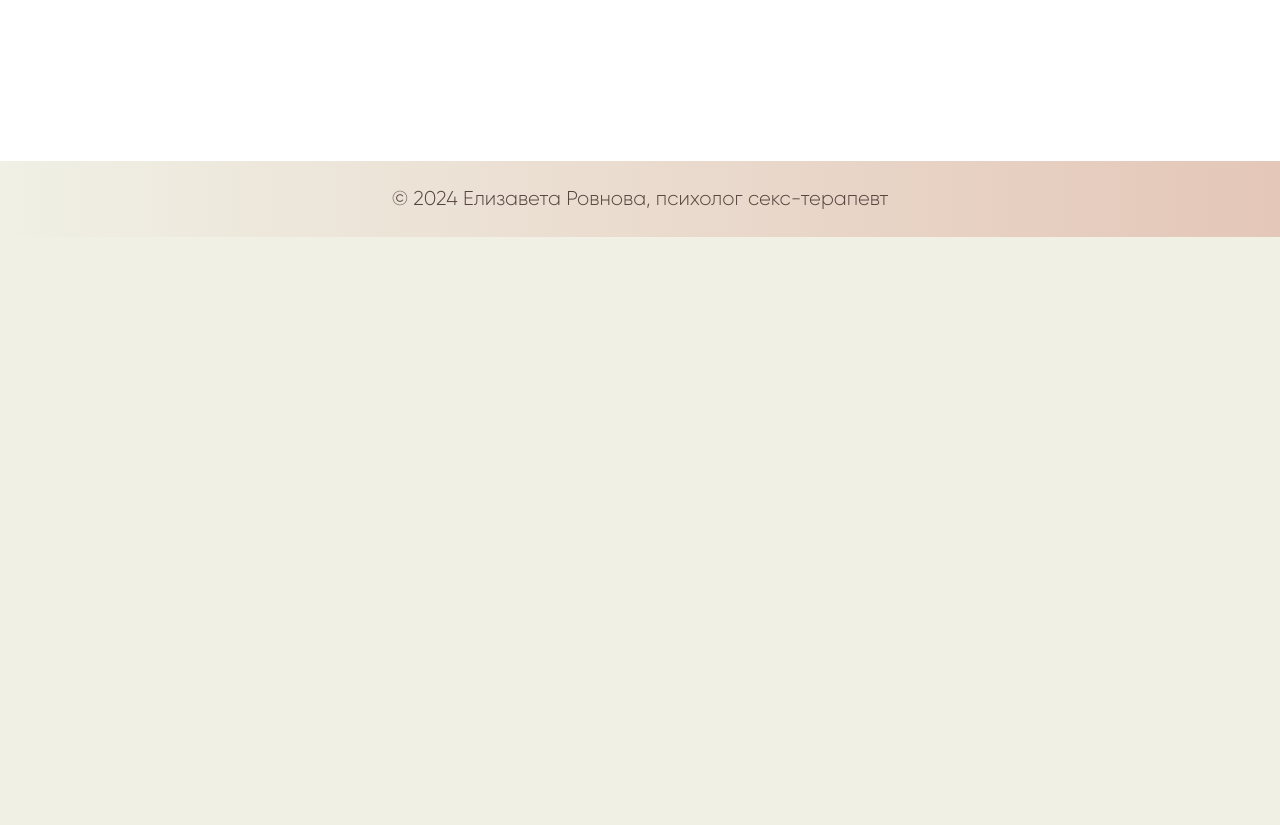
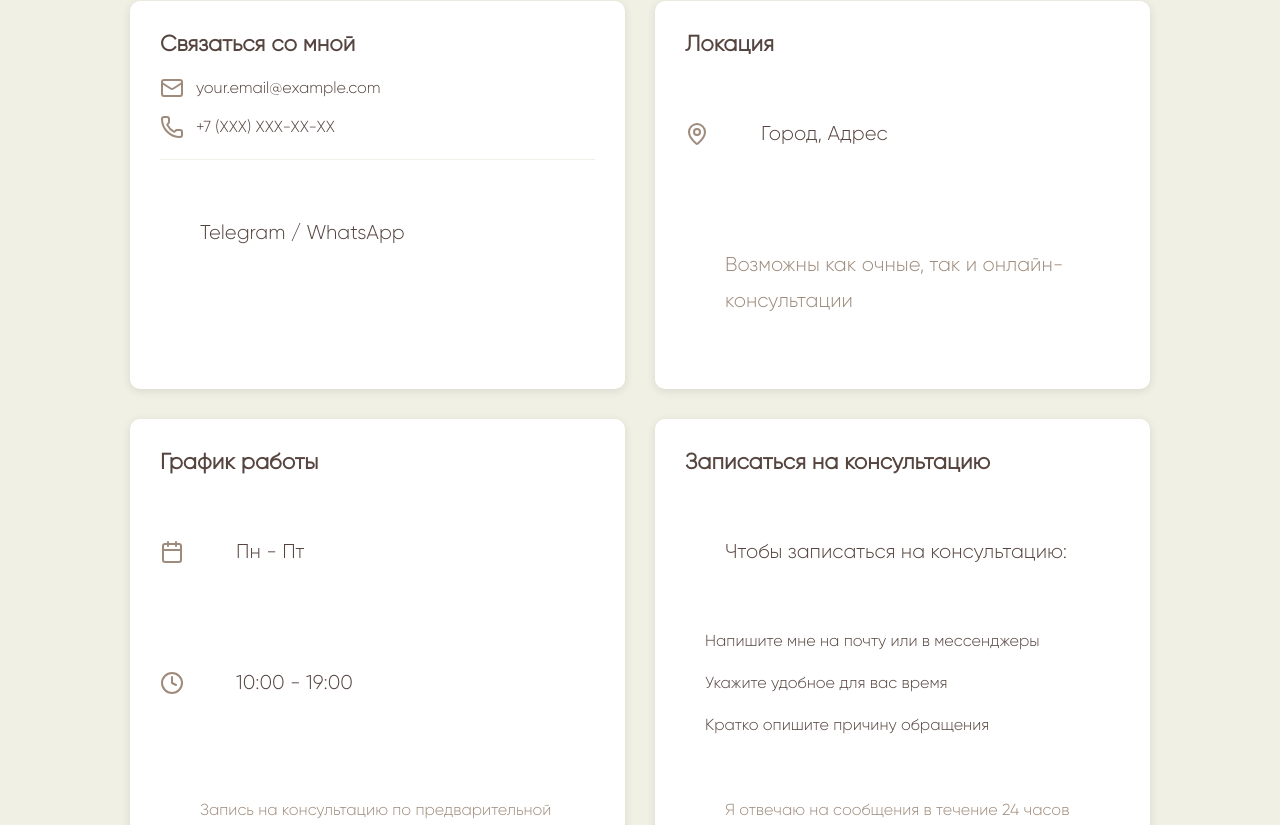
Before and after one commit to fireframes/erovnova-portfolio, a React (Vite) app: page / in a window 1280 px wide. Shown: the part 5255-6080 px from the top of the page. Before the commit the page ends 5492 px from the top, so only its background shows below. Built offline with nearby package versions, Linux system fonts and the light colour scheme.

Commit message:
additional adaptiveness added

```diff
--- a/src/components/Contacts.tsx
+++ b/src/components/Contacts.tsx
@@ -1,11 +1,71 @@
 import React from "react";
+import { Mail, Phone, MapPin, Calendar, Clock } from "lucide-react";
 
 const Contacts = () => {
   return (
     <section id="contacts">
       <div className="container">
         <h2>Контакты</h2>
-        <div className="card"></div>
+        <div className="contacts-grid">
+          {/* Contact Information */}
+          <div className="contact-card">
+            <h3>Связаться со мной</h3>
+            <div className="contact-item">
+              <Mail className="icon" />
+              <a href="mailto:your.email@example.com">your.email@example.com</a>
+            </div>
+            <div className="contact-item">
+              <Phone className="icon" />
+              <a href="tel:+1234567890">+7 (XXX) XXX-XX-XX</a>
+            </div>
+            <div className="social-links">
+              {/* Add your social media links */}
+              <p>Telegram / WhatsApp</p>
+            </div>
+          </div>
+
+          {/* Location Information */}
+          <div className="contact-card">
+            <h3>Локация</h3>
+            <div className="contact-item">
+              <MapPin className="icon" />
+              <p>Город, Адрес</p>
+            </div>
+            <div className="location-details">
+              <p>Возможны как очные, так и онлайн-консультации</p>
+            </div>
+          </div>
+
+          {/* Schedule Information */}
+          <div className="contact-card">
+            <h3>График работы</h3>
+            <div className="contact-item">
+              <Calendar className="icon" />
+              <p>Пн - Пт</p>
+            </div>
+            <div className="contact-item">
+              <Clock className="icon" />
+              <p>10:00 - 19:00</p>
+            </div>
+            <p className="schedule-note">
+              Запись на консультацию по предварительной договоренности
+            </p>
+          </div>
+
+          {/* Contact Form or Additional Info */}
+          <div className="contact-card">
+            <h3>Записаться на консультацию</h3>
+            <p>Чтобы записаться на консультацию:</p>
+            <ol>
+              <li>Напишите мне на почту или в мессенджеры</li>
+              <li>Укажите удобное для вас время</li>
+              <li>Кратко опишите причину обращения</li>
+            </ol>
+            <p className="response-time">
+              Я отвечаю на сообщения в течение 24 часов
+            </p>
+          </div>
+        </div>
       </div>
     </section>
   );
--- a/src/components/Footer.tsx
+++ b/src/components/Footer.tsx
@@ -1,7 +1,7 @@
 const Footer = () => {
   return (
     <footer>
-      <p>&copy; 2024 Елизавета Ровнова, психолог секс-терапевт</p>
+      <p>&copy; 2024 Елизавета Ровнова, психолог-консультант секс-терапевт</p>
     </footer>
   );
 };
--- a/src/styles.css
+++ b/src/styles.css
@@ -485,9 +485,77 @@ main {
   background: var(--accent-hover);
 }
 
+/* Contacts section styling */
 #contacts {
-  padding-bottom: 140px; /* temp */
+  background-color: transparent;
+  padding: 0 0 60px;
 }
+
+.contacts-grid {
+  display: grid;
+  grid-template-columns: repeat(2, 1fr);
+  gap: 30px;
+  margin-top: 40px;
+}
+
+.contact-card {
+  background: white;
+  padding: 30px;
+  border-radius: 10px;
+  box-shadow: 0 2px 10px rgba(0, 0, 0, 0.1);
+}
+
+.contact-card h3 {
+  color: var(--primary-color);
+  font-size: 22px;
+  margin-bottom: 20px;
+}
+
+.contact-item {
+  display: flex;
+  align-items: center;
+  gap: 12px;
+  margin-bottom: 15px;
+}
+
+.contact-item .icon {
+  color: var(--accent-color);
+}
+
+.contact-item a {
+  color: var(--primary-color);
+  text-decoration: none;
+  transition: color 0.3s ease;
+}
+
+.contact-item a:hover {
+  color: var(--accent-hover);
+}
+
+.social-links {
+  margin-top: 20px;
+  padding-top: 15px;
+  border-top: 1px solid var(--secondary-color);
+}
+
+.location-details,
+.schedule-note,
+.response-time {
+  margin-top: 15px;
+  font-size: 16px;
+  color: var(--accent-color);
+}
+
+.contact-card ol {
+  margin: 15px 0;
+  padding-left: 20px;
+}
+
+.contact-card li {
+  margin-bottom: 10px;
+  font-size: 16px;
+}
+
 @media (max-width: 768px) {
   :root {
     --container-padding: 20px;
@@ -594,8 +662,8 @@ main {
   }
 
   #hero .hero-content img {
-    width: 100%;
-    max-height: 300px;
+    width: 45%;
+    max-height: 100%;
     margin: 10px 0;
   }
 
@@ -661,6 +729,25 @@ main {
     transform: translateX(-50%);
     font-size: 16px;
   }
+
+  .contacts-grid {
+    grid-template-columns: 1fr;
+    gap: 20px;
+  }
+
+  .contact-card {
+    padding: 20px;
+  }
+
+  .contact-card h3 {
+    font-size: 20px;
+    margin-bottom: 15px;
+  }
+
+  .contact-item {
+    gap: 10px;
+    margin-bottom: 12px;
+  }
 }
 
 /* Additional breakpoint for very small devices */
--- a/src/styles/faq.css
+++ b/src/styles/faq.css
@@ -43,7 +43,7 @@
 
 .accordion-item .title h3 {
   font-size: 21px;
-  font-weight: 600;
+  font-weight: 200;
 }
 .accordion-item .title:hover {
   background: #fdf3ef; /* Subtle hover effect */
```
